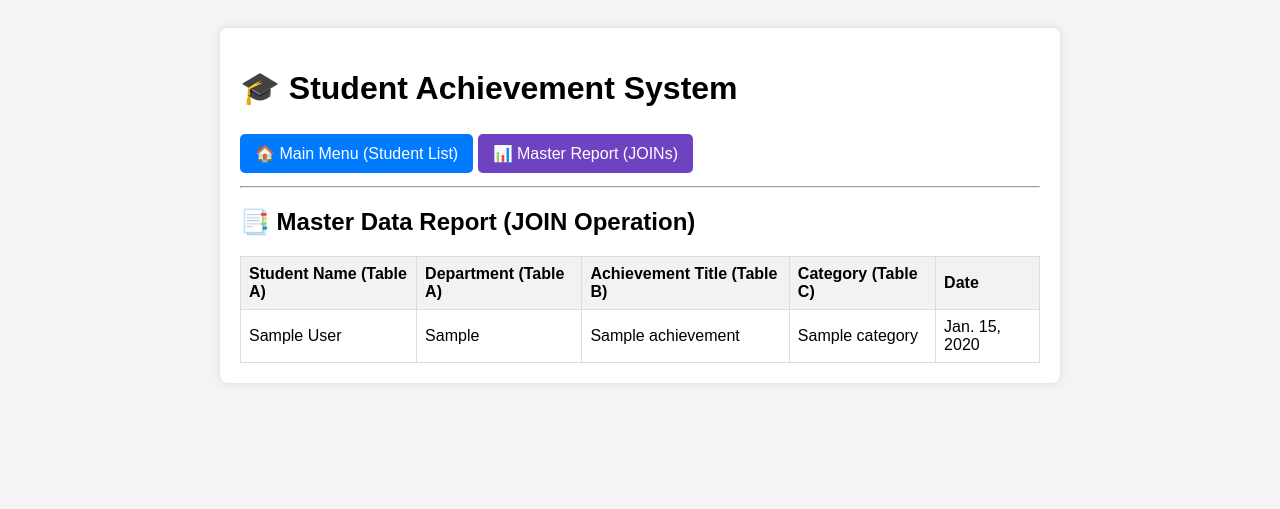
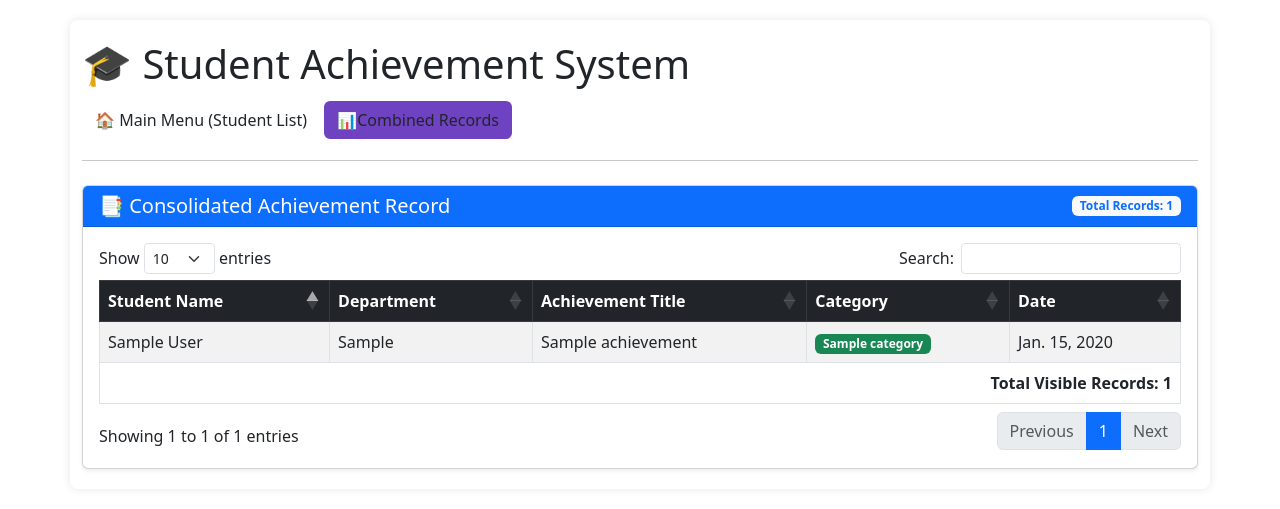
Before and after one commit to 1a3g9f/Students_Achievements_db-management-system, a Django app: page /master-report/ in a window 1280 px wide. Shown: the top 509 px of the page. Run offline with Django 5.2, Linux system fonts and the light colour scheme; tables that the repository leaves empty hold one stand-in row (values such as "Sample post"); some libraries are stand-ins or nearby versions.

Commit message:
Added DataTables with search and sort

```diff
--- a/templates/base.html
+++ b/templates/base.html
@@ -13,13 +13,13 @@
         th, td { border: 1px solid #ddd; padding: 8px; text-align: left; }
         th { background-color: #f2f2f2; }
     </style>
-</head>
 <body>
     <div class="container">
         <h1>🎓 Student Achievement System</h1>
         <a href="{% url 'student_list' %}" class="btn">🏠 Main Menu (Student List)</a>
-        <a href="{% url 'master_report' %}" class="btn" style="background-color: #6f42c1;">📊 Master Report (JOINs)</a>
+        <a href="{% url 'master_report' %}" class="btn" style="background-color: #6f42c1;">📊Combined Records</a>
         <hr>
+
         {% block content %}
         {% endblock %}
     </div>
--- a/templates/master_report.html
+++ b/templates/master_report.html
@@ -1,13 +1,23 @@
 {% extends 'base.html' %}
+
 {% block content %}
-<h2>📑 Master Data Report (JOIN Operation)</h2>
-<table border="1">
-    <thead>
+<link rel="stylesheet" href="https://cdn.datatables.net/1.13.4/css/dataTables.bootstrap5.min.css">
+<link rel="stylesheet" href="https://cdn.jsdelivr.net/npm/bootstrap@5.3.0/dist/css/bootstrap.min.css">
+
+<div class="card shadow-sm mt-4">
+    <div class="card-header bg-primary text-white d-flex justify-content-between align-items-center">
+        <h2 class="h5 mb-0">📑 Consolidated Achievement Record</h2>
+        <span class="badge bg-light text-primary">Total Records: {{ achievements|length }}</span>
+    </div>
+
+    <div class="card-body">
+        <table id="masterTable" class="table table-striped table-bordered" style="width:100%">
+            <thead class="table-dark">
                 <tr>
-            <th>Student Name (Table A)</th>
-            <th>Department (Table A)</th>
-            <th>Achievement Title (Table B)</th>
-            <th>Category (Table C)</th>
+                    <th>Student Name</th>
+                    <th>Department</th>
+                    <th>Achievement Title</th>
+                    <th>Category</th>
                     <th>Date</th>
                 </tr>
             </thead>
@@ -16,20 +26,48 @@
                 <tr>
                     <td>{{ ach.student.name }}</td>
                     <td>{{ ach.student.department }}</td>
-
                     <td>{{ ach.title }}</td>
-
                     <td>
                         {% if ach.category %}
-                    {{ ach.category.name }}
+                            <span class="badge bg-success">{{ ach.category.name }}</span>
                         {% else %}
-                    <span style="color:red;">Uncategorized</span>
+                            <span class="badge bg-danger">Uncategorized</span>
                         {% endif %}
                     </td>
-
                     <td>{{ ach.date }}</td>
                 </tr>
                 {% endfor %}
             </tbody>
+            <tfoot>
+                <tr>
+                    <th colspan="5" style="text-align:right">Total Visible Records: <span id="val"></span></th>
+                </tr>
+            </tfoot>
         </table>
+    </div>
+</div>
+
+<script src="https://code.jquery.com/jquery-3.6.0.min.js"></script>
+<script src="https://cdn.datatables.net/1.13.4/js/jquery.dataTables.min.js"></script>
+<script src="https://cdn.datatables.net/1.13.4/js/dataTables.bootstrap5.min.js"></script>
+
+<script>
+    $(document).ready(function () {
+        var table = $('#masterTable').DataTable({
+            // FEATURES:
+            "paging": true,       // Enable Pagination (Pages 1, 2, 3...)
+            "searching": true,    // Enable Search Box (Filter)
+            "ordering": true,     // Enable Column Sorting
+            "info": true,         // Show "Showing 1 of X entries"
+
+            // AGGREGATION FUNCTION:
+            // This calculates the number of rows shown on the current page
+            "drawCallback": function (settings) {
+                var api = this.api();
+                $('#val').html(api.rows({filter: 'applied'}).data().length);
+            }
+        });
+    });
+</script>
+
 {% endblock %}
```
Lines whose indentation alone changed are shown as unchanged.
